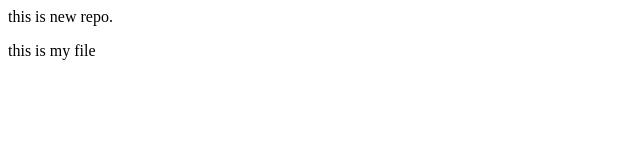
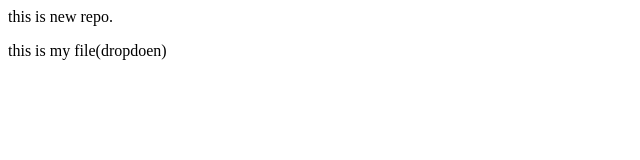
Before and after one commit to gopalsinghranawat282-art/localrepo, a plain HTML site: page index.html in a window 1280 px wide. Shown: the full height of the page, 0-640 px from the left. Drawn offline with Linux system fonts and the light colour scheme.

```diff
--- a/index.html
+++ b/index.html
@@ -1,2 +1,2 @@
 <p>this is new repo.</p>
-<P>this is my file</P>
+<P>this is my file(dropdoen)</P>
```
